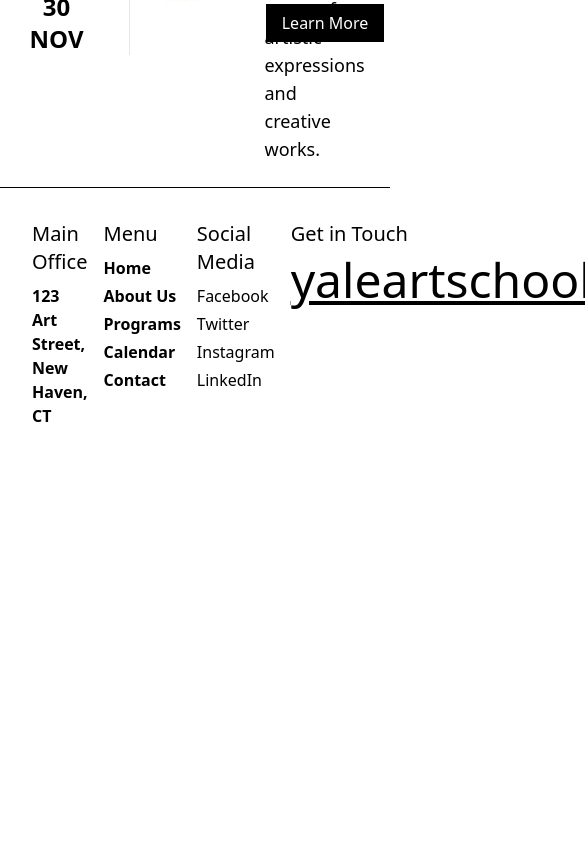
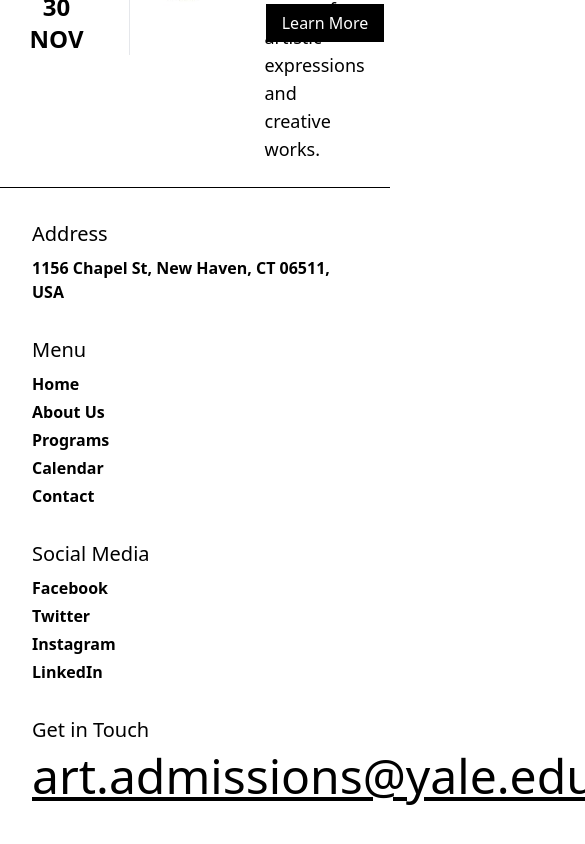
Before and after one commit to efunzz/yale-school-of-art-assignment, an Angular app: page / in a window 390 px wide. Shown: the part 3606-4450 px from the top of the page, 585 px wide, since content can reach past the window. Before the commit the page ends 4066 px from the top, so only its background shows below. Built offline with nearby package versions, Linux system fonts and the light colour scheme; a web font is replaced by a local one.

Commit message:
create-component-footer
- updated layout for responsiveness

```diff
--- /dev/null
+++ b/src/app/components/footer/footer.component.html
@@ -0,0 +1,56 @@
+<!-- footer Section -->
+<footer class="w-full p-8">
+  <div class="grid grid-cols-1 lg:grid-cols-4 gap-x-4">
+    <!-- first column -->
+    <div class="flex flex-col mb-8 lg:mb-0 lg:col-span-1">
+      <h3 class="text-xl text-black">Address</h3>
+      <p class="text-black font-bold mt-2">
+        1156 Chapel St, New Haven, CT 06511, USA
+      </p>
+    </div>
+    <!-- second column -->
+    <div class="flex flex-col mb-8 lg:mb-0 lg:col-span-1">
+      <h3 class="text-xl text-black">Menu</h3>
+      <ul class="mt-2 space-y-1">
+        <li>
+          <a href="#" class="text-black font-bold hover:underline">Home</a>
+        </li>
+        <li>
+          <a href="#" class="text-black font-bold hover:underline">About Us</a>
+        </li>
+        <li>
+          <a href="#" class="text-black font-bold hover:underline">Programs</a>
+        </li>
+        <li>
+          <a href="#" class="text-black font-bold hover:underline">Calendar</a>
+        </li>
+        <li>
+          <a href="#" class="text-black font-bold hover:underline">Contact</a>
+        </li>
+      </ul>
+    </div>
+    <!-- third column-->
+    <div class="flex flex-col mb-8 lg:mb-0 lg:col-span-1">
+      <h3 class="text-xl text-black">Social Media</h3>
+      <ul class="mt-2 space-y-1">
+        <li>
+          <a href="#" class="text-black font-bold hover:underline">Facebook</a>
+        </li>
+        <li>
+          <a href="#" class="text-black font-bold hover:underline">Twitter</a>
+        </li>
+        <li>
+          <a href="#" class="text-black font-bold hover:underline">Instagram</a>
+        </li>
+        <li>
+          <a href="#" class="text-black font-bold hover:underline">LinkedIn</a>
+        </li>
+      </ul>
+    </div>
+    <!-- fourth column -->
+    <div class="flex flex-col mb-8 lg:mb-0 lg:col-span-1">
+      <h3 class="text-xl">Get in Touch</h3>
+      <p class="mt-2 text-5xl underline">art.admissions&#64;yale.edu</p>
+    </div>
+  </div>
+</footer>
--- a/src/app/pages/home/home.component.html
+++ b/src/app/pages/home/home.component.html
@@ -233,49 +233,4 @@
 </div>
 <!-- separator line -->
 <div class="border-b border-black"></div>
-<!-- footer Section -->
-<footer class="w-full p-8">
-  <div class="grid grid-cols-[2fr,1fr,2fr,3fr] gap-x-4">
-    <!-- first column -->
-    <div class="flex flex-col">
-      <h3 class="text-xl text-black">Main Office</h3>
-      <p class="text-black font-bold mt-2">123 Art Street, New Haven, CT</p>
-    </div>
-    <!-- second column -->
-    <div class="flex flex-col">
-      <h3 class="text-xl text-black">Menu</h3>
-      <ul class="mt-2 space-y-1">
-        <li>
-          <a href="#" class="text-black font-bold hover:underline">Home</a>
-        </li>
-        <li>
-          <a href="#" class="text-black font-bold hover:underline">About Us</a>
-        </li>
-        <li>
-          <a href="#" class="text-black font-bold hover:underline">Programs</a>
-        </li>
-        <li>
-          <a href="#" class="text-black font-bold hover:underline">Calendar</a>
-        </li>
-        <li>
-          <a href="#" class="text-black font-bold hover:underline">Contact</a>
-        </li>
-      </ul>
-    </div>
-    <!-- third column-->
-    <div class="flex flex-col">
-      <h3 class="text-xl text-black">Social Media</h3>
-      <ul class="mt-2 space-y-1">
-        <li><a href="#" class="text-black hover:underline">Facebook</a></li>
-        <li><a href="#" class="text-black hover:underline">Twitter</a></li>
-        <li><a href="#" class="text-black hover:underline">Instagram</a></li>
-        <li><a href="#" class="text-black hover:underline">LinkedIn</a></li>
-      </ul>
-    </div>
-    <!-- fourth column -->
-    <div class="flex flex-col">
-      <h3 class="text-xl">Get in Touch</h3>
-      <p class="mt-2 text-5xl underline">yaleartschool.edu</p>
-    </div>
-  </div>
-</footer>
+<app-footer></app-footer>
--- a/src/app/pages/home/home.component.ts
+++ b/src/app/pages/home/home.component.ts
@@ -1,9 +1,10 @@
 import { Component } from '@angular/core';
 import { NavbarComponent } from '../../components/navbar/navbar.component';
+import { FooterComponent } from '../../components/footer/footer.component';
 @Component({
   selector: 'app-home',
   standalone: true,
-  imports: [NavbarComponent],
+  imports: [NavbarComponent, FooterComponent],
   templateUrl: './home.component.html',
   styleUrl: './home.component.css',
 })
```
Also changed, not shown: src/app/components/footer/footer.component.ts (added, +12 -0 lines), src/app/components/footer/footer.component.css (added), 1 other file (tests, documents, lock files or other folders).
